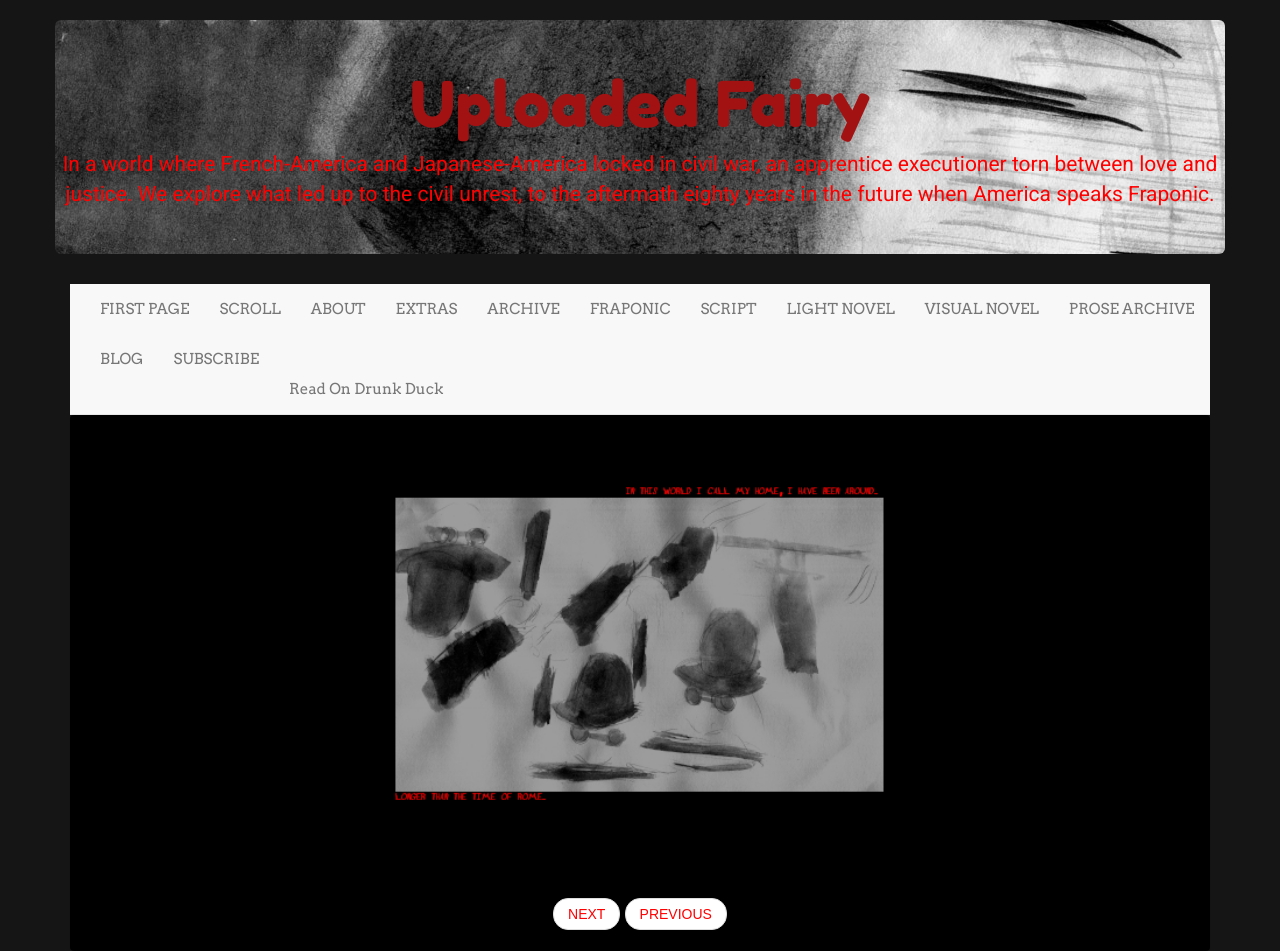
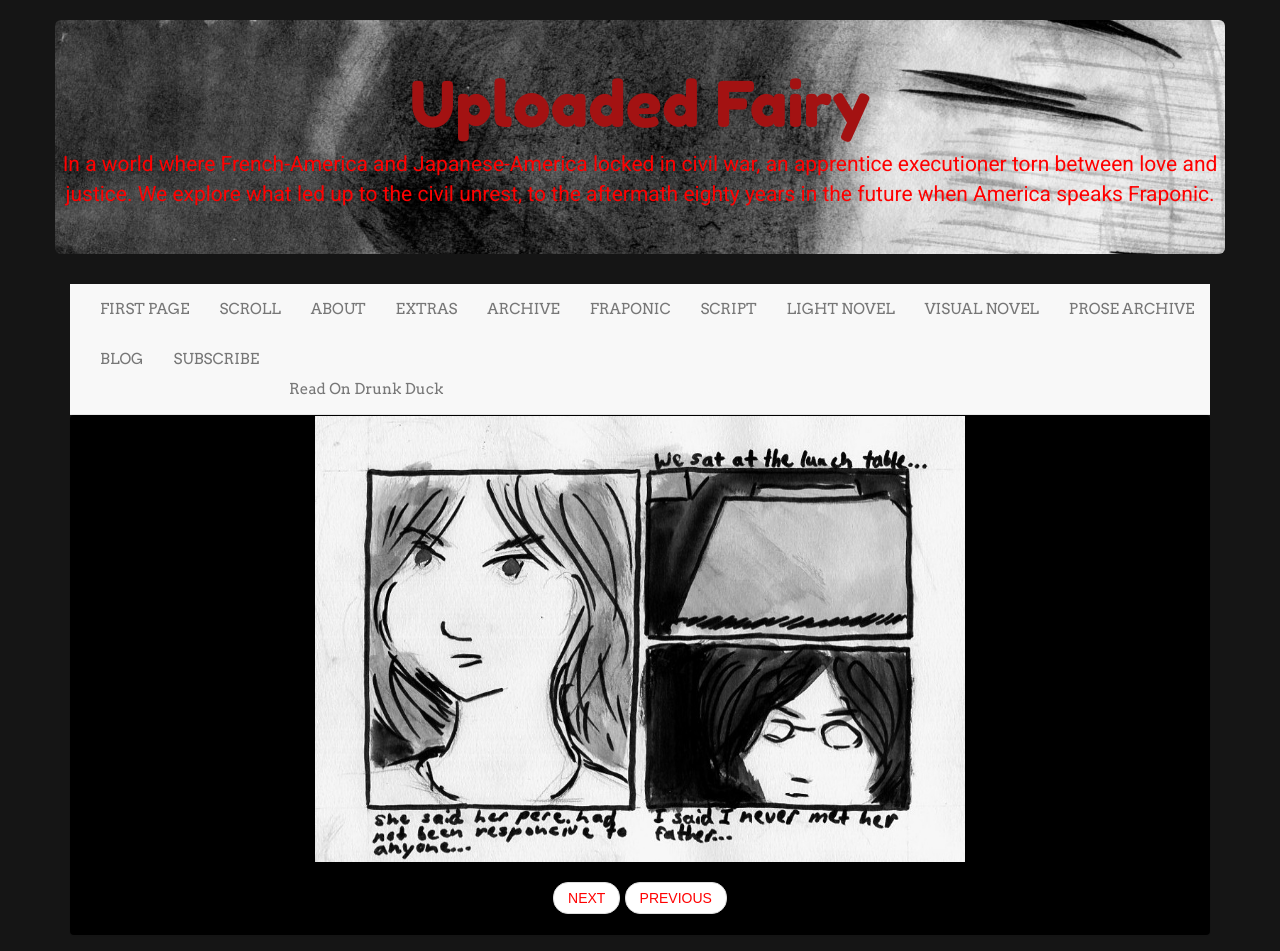
Before and after one commit to LWFlouisa/UploadedFairy, a Jekyll site: the page built from _posts/2021-12-12-page43.md, in a window 1280 px wide. Built offline with Jekyll 4.4.1, drawn with Linux system fonts in a browser that asks for light colours; nearby versions of some CDN libraries.

Commit message:
Update 2021-12-12-page43.md

```diff
--- a/_posts/2021-12-12-page43.md
+++ b/_posts/2021-12-12-page43.md
@@ -5,4 +5,4 @@ title: "Side Story: Mr. Clocktime Tips His Hat P1"
 categories: page
 permalink: /043
 ---
-![PAGE FOURTY THREE]({{ site.url }}/pages/pagetest44.png)
+![PAGE FOURTY THREE]({{ site.url }}/finished_pages/page43.jpg)
```
